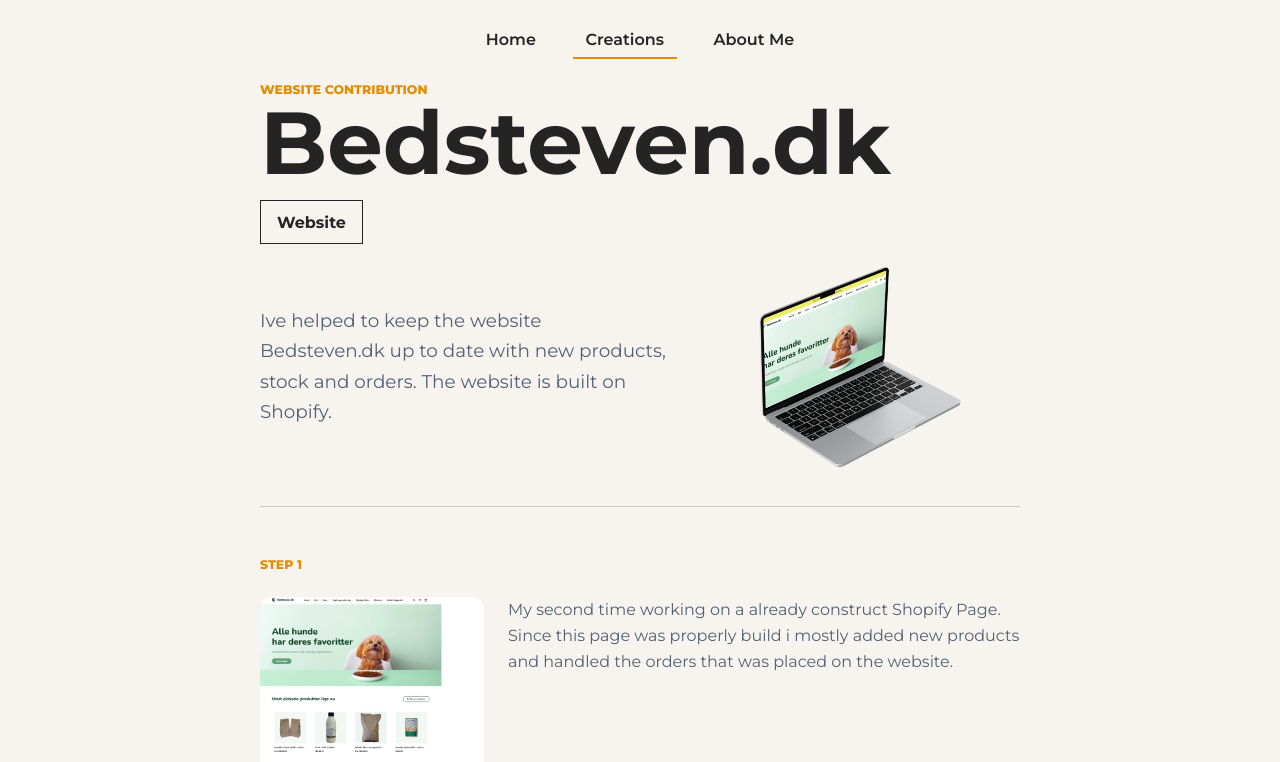
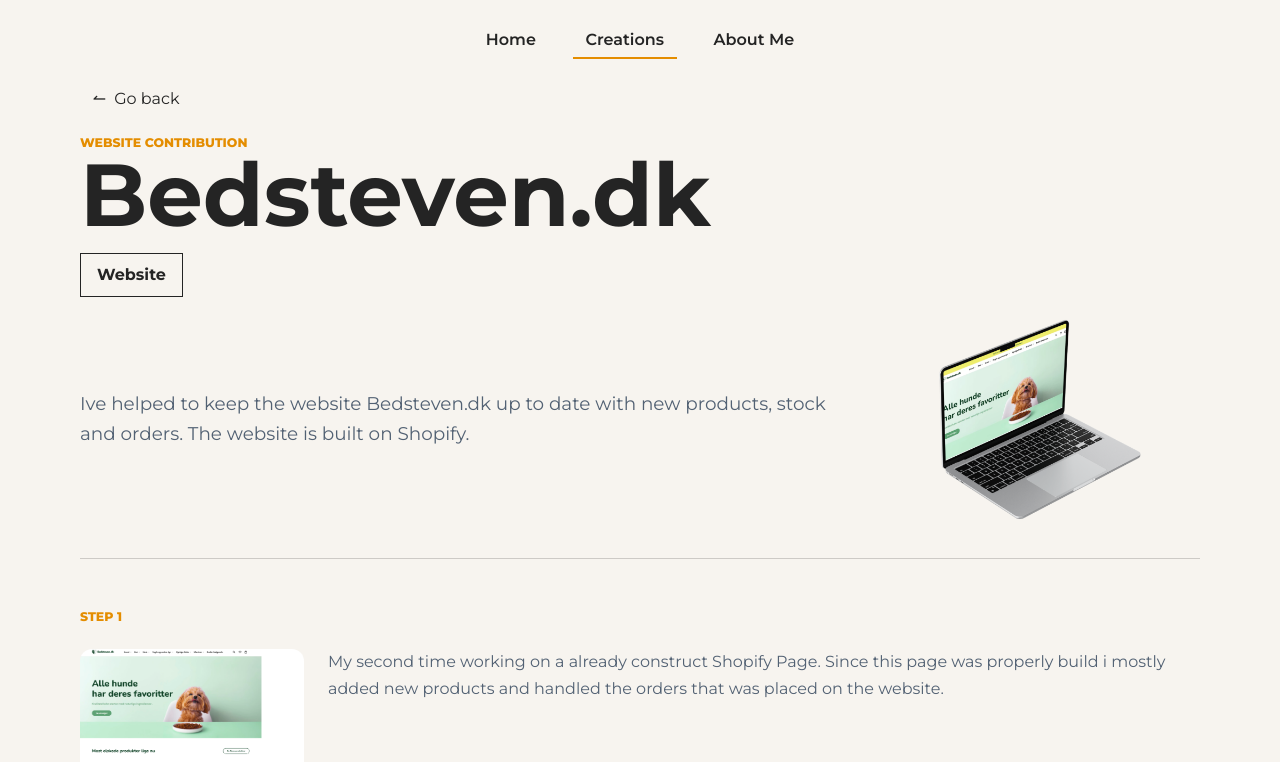
Before and after one commit to danielbilkvist/danielbilkvist.github.io, a React (Vite) app: page /projects/bedsteven in a window 1280 px wide. Shown: the top 762 px of the page. Built offline with nearby package versions, Linux system fonts and the light colour scheme; a web font is replaced by a local one.

Commit message:
Small quality of life changes

```diff
--- a/src/pages/HomePage.jsx
+++ b/src/pages/HomePage.jsx
@@ -10,7 +10,8 @@
       <section className={styles.heroFull}>
         <section className={styles.heroTop}>
           <section className={styles.heroLeft}>
-            <h2 className={styles.heroName}>Daniel Bentzen-Bilkvist</h2>
+            <h2 className={styles.heroName}>DANIEL</h2>
+            <h2 className={styles.heroName}>BENTZEN-BILKVIST</h2>
             <div className={styles.create}>
               <img
                 src={`${import.meta.env.BASE_URL}CreateHero.svg`}
@@ -30,7 +31,7 @@
               />
             </Link>
             <h2 className={styles.heroProfessionAlt}>
-              UI/UX Design & Frontend Development
+              UI/UX DESIGN & FRONTEND DEVELOPMENT
             </h2>
           </section>
         </section>
--- a/src/pages/HomePage.module.css
+++ b/src/pages/HomePage.module.css
@@ -19,6 +19,8 @@
   align-content: center;
   height: 90vh;
   padding-bottom: 1rem;
+  margin-left: 2rem;
+  margin-right: 2rem;
 }
 
 .heroTop {
@@ -183,8 +185,7 @@
   .heroFull {
     min-height: 0;
     height: auto;
-    justify-content: center;
-    height: 85vh;
+    justify-content: start;
   }
 
   .heroTop {
--- a/src/pages/ProjectPage.jsx
+++ b/src/pages/ProjectPage.jsx
@@ -21,10 +21,13 @@
   }
 
   return (
-    <article className="page narrow">
-      {/* <Link className="back-link" to="/projects">
+    <article className="page">
+      <Link className={styles.back} to="/projects">
+        <span className={styles.backArrow} aria-hidden="true">
+        ↼
+        </span>
         Go back
-      </Link> */}
+      </Link>
       <div className={styles.topContent}>
         <div className="project-title">
           <p className="eyebrow">{project.year}</p>
--- a/src/pages/ProjectPage.module.css
+++ b/src/pages/ProjectPage.module.css
@@ -1,6 +1,28 @@
+.back {
+  display: inline-flex;
+  border-radius: var(--radius-none);
+  padding: 0.55rem 0.8rem;
+  text-decoration: none;
+  gap: 0.5rem;
+}
+
+.back:hover {
+  border-color: transparent;
+}
+
+.backArrow {
+  display: inline-block;
+  transition: transform 0.2s ease;
+}
+
+.back:hover .backArrow {
+  transform: translateX(-0.25rem);
+}
+
 .topContent {
   display: flex;
   flex-direction: column;
+  margin-top: 1rem;
   margin-bottom: 1rem;
 }
 
```
